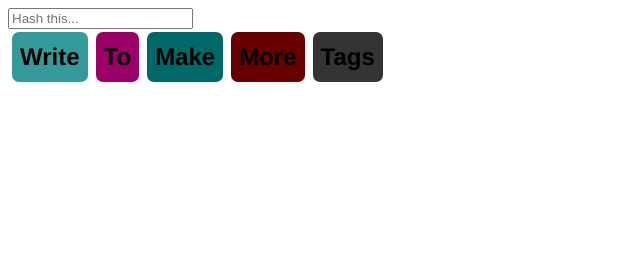
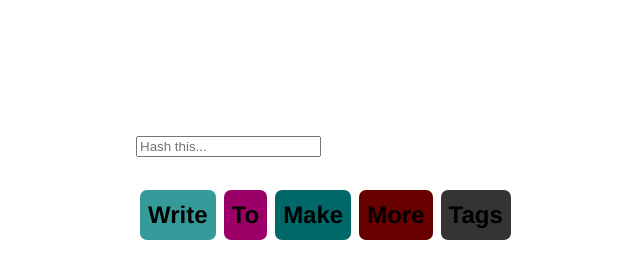
Before and after one commit to jonotron/chromahash, a website built with webpack: page index.html in a window 1280 px wide. Shown: the whole page, without its empty margins (0-640 px from the left). Built offline with nearby package versions, Linux system fonts and the light colour scheme.

Commit message:
feat(index): make sure words wrap/break

```diff
--- a/index.html
+++ b/index.html
@@ -4,6 +4,10 @@
     <title>Chroma Hash Example</title>
 
     <style>
+      body {
+        padding: 10%;
+      }
+
       h2 {
         font-weight: bold;
         font-family: 'Franklin Gothic Medium', 'Arial Narrow', Arial, sans-serif;
@@ -12,6 +16,12 @@
         line-height: 40px;
         padding: 5px 8px;
         margin: 3px 4px;
+        word-break: break-all;
+      }
+
+      #examples {
+        padding-top: 30px;
+        overflow: hidden;
       }
     </style>
 
```
